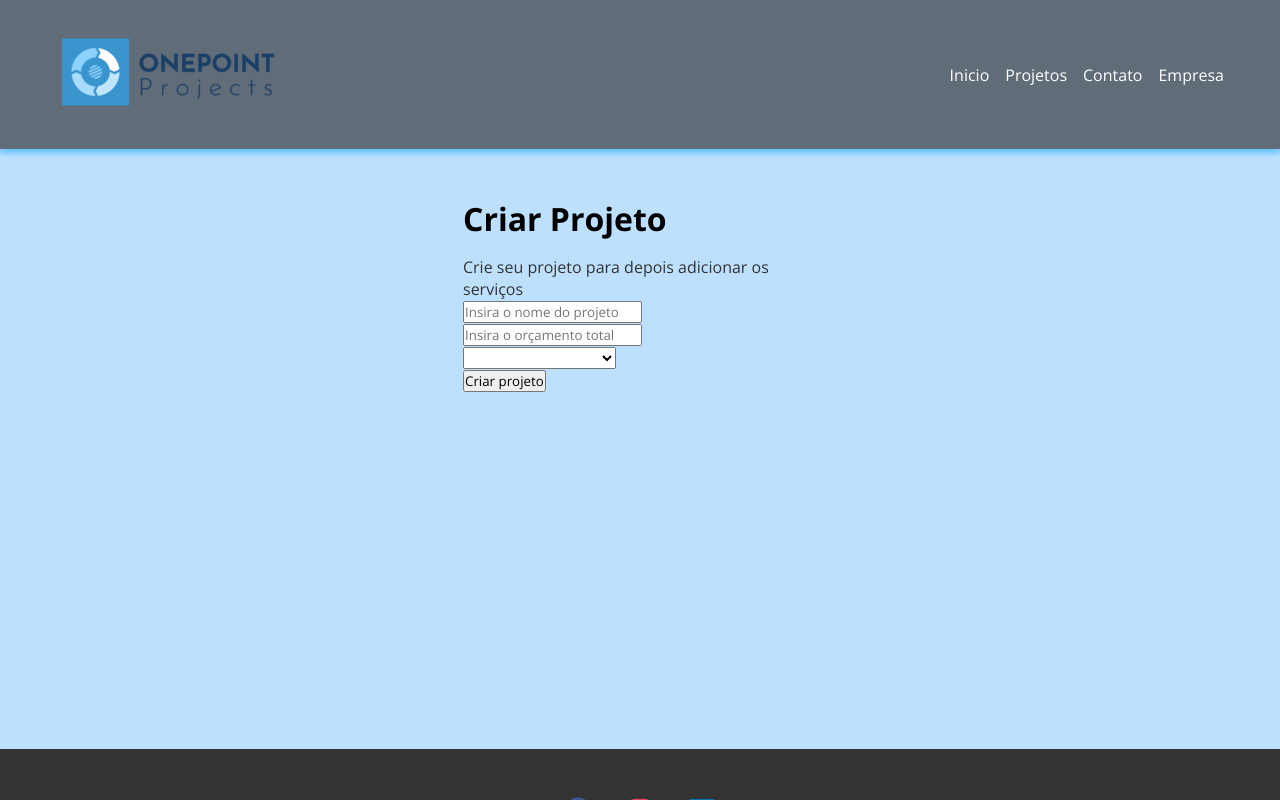
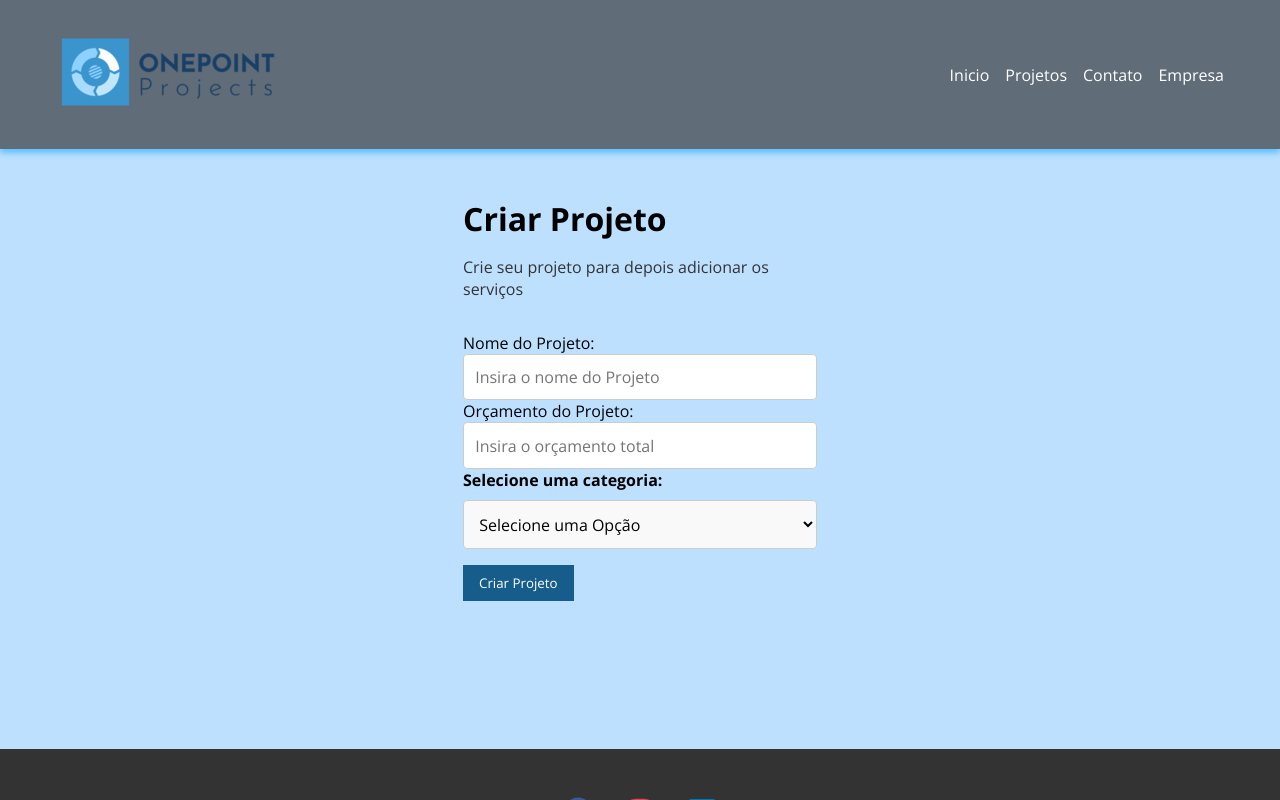
Before and after one commit to Pablo-Sousa02/One-Point-Projects, a React (Create React App) app: page /newproject in a window 1280 px wide. Built offline with nearby package versions, Linux system fonts and the light colour scheme; the HTML template or start-up script is replaced by a standard one.

Commit message:
formulario adicionado

```diff
--- /dev/null
+++ b/src/components/form/Input.js
@@ -0,0 +1,19 @@
+import styles from './Input.module.css';
+
+function Input({ type, text, name, placeholder, handleOnChange, value }) {
+    return (
+        <div className={styles.form_control}>
+            <label htmlFor={name}>{text}:</label>
+            <input
+                type={type}
+                name={name}
+                id={name}
+                placeholder={placeholder}
+                onChange={handleOnChange}
+                value={value}
+            />
+        </div>
+    );
+}
+
+export default Input;
--- /dev/null
+++ b/src/components/form/Input.module.css
@@ -0,0 +1,43 @@
+.form_control input, .form_control select {
+    padding: 0.7em;
+    border: 1px solid #ccc;
+    border-radius: 4px;
+    outline: none;
+    transition: border 0.3s ease, background-color 0.3s ease;
+    font-size: 1rem;
+    width: 100%;
+}
+
+.form_control input:focus, .form_control select:focus {
+    border: 1px solid #0085dd;
+    background-color: #e6f7ff;
+    outline: none;
+}
+
+.form_control select option {
+    opacity: 0;
+    transition: opacity 0.3s ease-in-out;
+}
+
+.form_control select:focus option {
+    opacity: 1;
+}
+
+@media (max-width: 1024px) {
+    .form_control input label {
+        width: 50%;
+    }
+}
+
+@media (max-width: 480px) {
+
+    .form_control input{
+        width: 25%;
+        flex-direction: column;
+        display: flex;
+    }
+    .form_control{
+        margin: 10px;
+        margin-left: 1.4em;
+    }
+}
--- /dev/null
+++ b/src/components/form/Select.js
@@ -0,0 +1,16 @@
+import styles from './select.module.css';
+
+function Select({text, name, options, handleOnChange, value }) {
+    return (
+        <div className={styles.form_control}>
+            <label htmlFor={name}>{text}:</label>
+            <select name={name}id={name}>
+                <option>
+                    Selecione uma Opção
+                </option>
+            </select>
+        </div>
+    );
+}
+
+export default Select;
--- /dev/null
+++ b/src/components/form/SubmitButton.js
@@ -0,0 +1,11 @@
+import styles from './SubmitButton.module.css';
+
+function SubmitButton({ text }) {
+    return (
+        <div>
+            <button className={styles.btn}>{text}</button>
+        </div>
+    );
+}
+
+export default SubmitButton;
--- /dev/null
+++ b/src/components/form/SubmitButton.module.css
@@ -0,0 +1,21 @@
+.btn {
+    background-color: #175d8b;
+    color: #fff;
+    padding: 0.7em 1.2em;
+    transition: 0.4s;
+    cursor: pointer;
+    text-decoration: none;
+    border: none;
+}
+
+.btn:hover {
+    background-color: #0a7dca;
+}
+
+@media (max-width: 480px) {
+
+    .btn {
+        margin-left: 10%;
+        margin-top: 25px;
+    }
+}
--- /dev/null
+++ b/src/components/form/select.module.css
@@ -0,0 +1,52 @@
+.form_control {
+    display: flex;
+    flex-direction: column;
+    margin-bottom: 1em;
+    width: 100%;
+}
+
+.form_control label {
+    margin-bottom: .6em;
+    font-weight: bold;
+    font-size: 1rem;
+}
+
+.form_control select {
+    padding: 0.7em;
+    border: 1px solid #ccc;
+    border-radius: 4px;
+    outline: none;
+    background-color: #f9f9f9;
+    transition: border 0.3s ease, background-color 0.3s ease;
+    font-size: 1rem;
+    width: 100%;
+}
+
+.form_control select:focus {
+    border: 1px solid #0085dd;
+    background-color: #e6f7ff;
+    outline: none;
+}
+
+.form_control select option {
+    opacity: 0;
+    transition: opacity 0.3s ease-in-out;
+}
+
+.form_control select:focus option {
+    opacity: 1;
+}
+
+@media (max-width: 1024px) {
+    .form_control {
+        width: 50%;
+        margin-left: 1.4em;
+    }
+}
+
+@media (max-width: 480px) {
+
+    .form_control select {
+        width: 49%;
+    }
+}
--- a/src/components/pages/NewProject.js
+++ b/src/components/pages/NewProject.js
@@ -7,7 +7,7 @@
         <div className = {styles.newproject_container}>
             <h1>Criar Projeto</h1>
             <p>Crie seu projeto para depois adicionar os serviços</p>
-            <ProjectForm />
+            <ProjectForm btnText="Criar Projeto"/>
         </div>
     )
 
--- a/src/components/project/ProjectForm.js
+++ b/src/components/project/ProjectForm.js
@@ -1,22 +1,27 @@
-function ProjectForm() {
+import Input from '../form/Input'; // Importando Input
+import Select from '../form/Select'; // Importando Select
+import styles from './ProjectForm.module.css'; // Estilos para o ProjectForm
+import SubmitButton from '../form/SubmitButton'; // Importando o componente SubmitButton
+
+function ProjectForm({ btnText }) {
     return (
-        <form>
-            <div>
-                <input type="text" placeholder="Insira o nome do projeto " />
-            </div>
-            <div>
-                <input type="number" placeholder="Insira o orçamento total" />
-            </div>
-            <div>
-                <select name="category_id">
-                    <option disabled>Selecione a categoria</option>
-                </select>
-            </div>
-            <div>
-                <input type = "submit" value="Criar projeto"/>
-            </div>
+        <form className={styles.form}>
+            <Input
+                type="text"
+                text="Nome do Projeto"
+                name="name"
+                placeholder="Insira o nome do Projeto"
+            />
+            <Input
+                type="number"
+                text="Orçamento do Projeto"
+                name="budget"
+                placeholder="Insira o orçamento total"
+            />
+            <Select name="category_id" text="Selecione uma categoria" />
+            <SubmitButton text={btnText} />
         </form>
-    )
+    );
 }
 
-export default ProjectForm
+export default ProjectForm;
--- /dev/null
+++ b/src/components/project/ProjectForm.module.css
@@ -0,0 +1,3 @@
+.form{
+    width: 100%;margin: 2em 0;
+}
```
